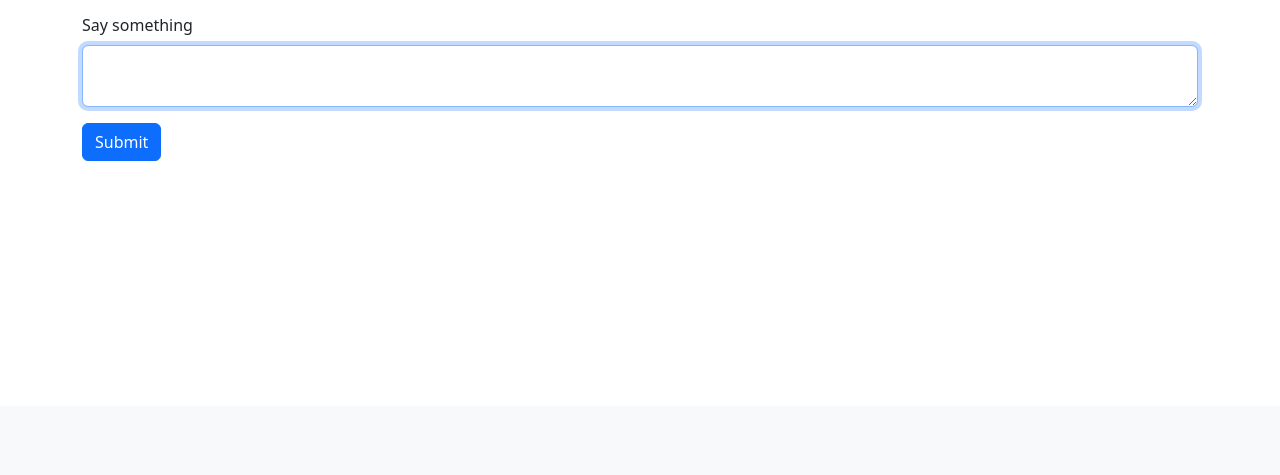
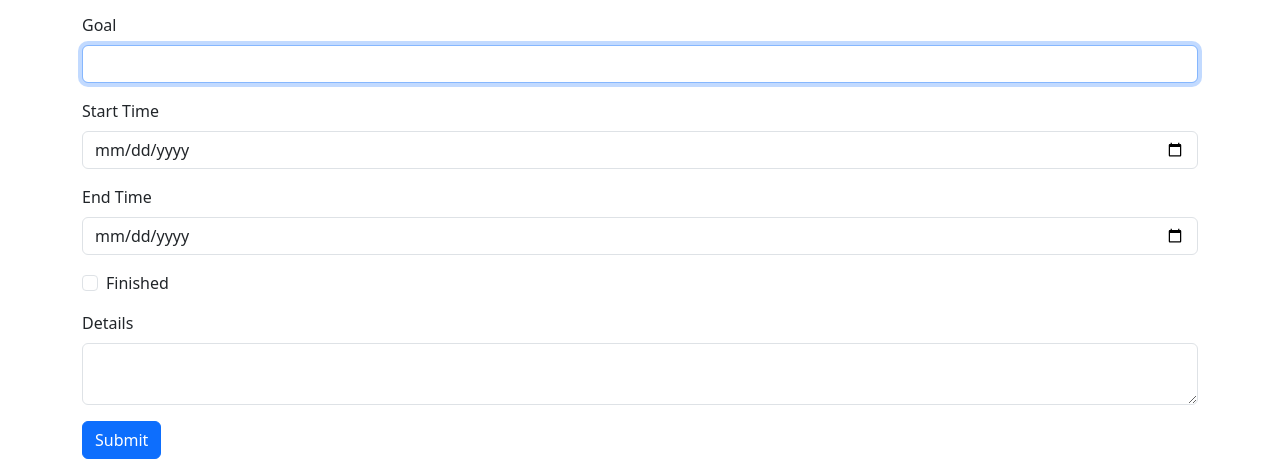
Before and after one commit to azyanev/Python-Final-Project, a Flask app: a page that uses finalproject/app/templates/base.html in a window 1280 px wide. Shown: the part 394-869 px from the top of the page. Before the commit the page ends 555 px from the top, so only its background shows below. Run offline with Flask 3, Linux system fonts and the light colour scheme; the visitor is signed in with stand-in values (Sample User, id 1); data comes from the database, SQL or seed files in the repository; both versions use the stored data as it was after the commit; data that the repository does not hold is empty; some libraries are stand-ins or nearby versions.

Commit message:
make it pretty

```diff
--- a/finalproject/app/forms.py
+++ b/finalproject/app/forms.py
@@ -1,6 +1,6 @@
 from flask_wtf import FlaskForm
-from wtforms import StringField, PasswordField, BooleanField, SubmitField, TextAreaField
-from wtforms.validators import ValidationError, DataRequired, Email, EqualTo, Length
+from wtforms import StringField, PasswordField, BooleanField, SubmitField, TextAreaField, DateField
+from wtforms.validators import ValidationError, DataRequired, Email, EqualTo, Length, Optional
 import sqlalchemy as sa
 from app import db
 from app.models import User
@@ -52,6 +52,9 @@ class EmptyForm(FlaskForm):
 
 
 class PostForm(FlaskForm):
-    post = TextAreaField('Say something', validators=[
-        DataRequired(), Length(min=1, max=140)])
+    goal = StringField('Goal', validators=[DataRequired(), Length(max=60)])
+    starttime = DateField('Start Time', format='%Y-%m-%d', validators=[Optional()])
+    endtime = DateField('End Time', format='%Y-%m-%d', validators=[Optional()])
+    isfinished = BooleanField('Finished')
+    post = TextAreaField('Details', validators=[DataRequired(), Length(min=1, max=300)])
     submit = SubmitField('Submit')
```
Also changed, not shown: finalproject/app/templates/_post.html (+34 -1 lines), finalproject/app.db.
